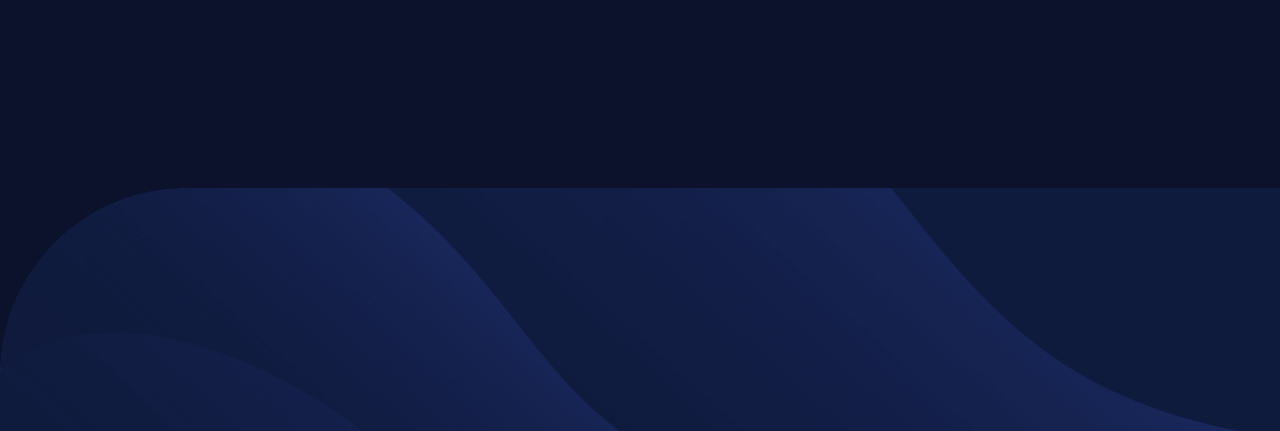
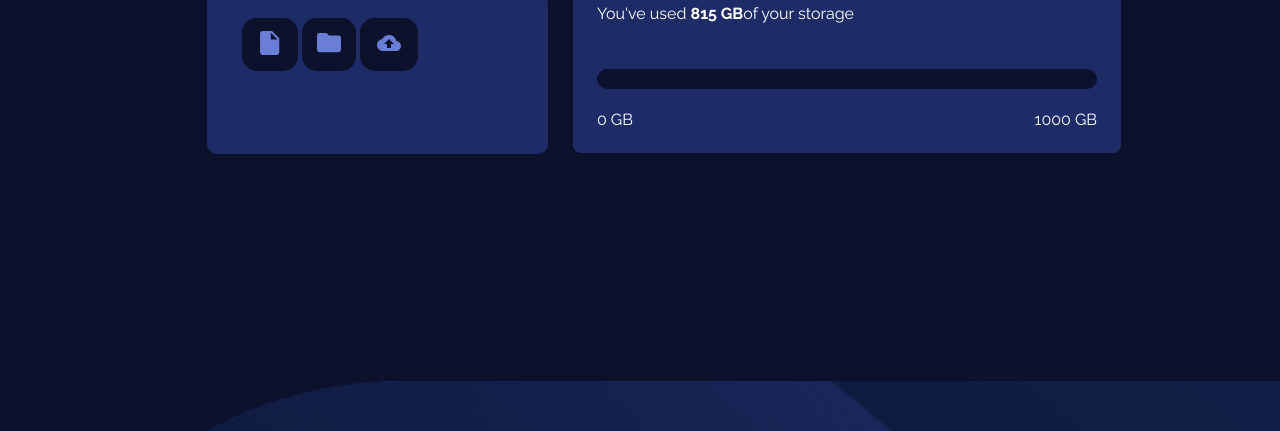
Before and after one commit to ironhide554/Data-Storage-Viewer, a plain HTML site: page index.html in a window 1280 px wide. Shown: the part 369-800 px from the top of the page. Drawn offline with Linux system fonts and the light colour scheme.

Commit message:
Created data viewer

```diff
--- a/index.html
+++ b/index.html
@@ -1,11 +1,13 @@
 <!DOCTYPE html>
 <html lang="en">
+
 <head>
     <meta charset="UTF-8">
     <meta name="viewport" content="width=device-width, initial-scale=1.0">
     <title> Fylo Data Storage Component</title>
     <link rel="stylesheet" href="styles.css">
 </head>
+
 <body>
     <div class="container">
         <div class="logo">
@@ -13,14 +15,31 @@
                 <img src="Images/logo.svg" alt="Logo">
             </span>
             <div class="icons">
-                <img src="Images/icon-document.svg" alt="Doc" class="doc">
-                <img src="Images/icon-folder.svg" alt="Folder" class="folder">
-                <img src="Images/icon-upload.svg" alt="Upload" class="upload">
+                <button><img src="Images/icon-document.svg" alt="Doc" class="doc"></button>
+                <button><img src="Images/icon-folder.svg" alt="Folder" class="folder"></button>
+                <button><img src="Images/icon-upload.svg" alt="Upload" class="upload"></button>
+
             </div>
         </div>
-        <div class="storage"></div>
+    </div>
+    <div class="storage">
+        <div class="details">
+            <span>185</span> GB left
+        </div>
+        <section class="details-container">
+            <p>You've used <b>815 GB</b>of your storage</p>
+            <div class="range">
+                <div class="range-indicator">
+                    <div class="range-point"></div>
+                </div>
+            </div>
+            <div class="details-range">
+                <span>0 GB</span>
+                <span>1000 GB</span>
+            </div>
+        </section>
     </div>
 
+</body>
 
-</body>
 </html>
--- a/styles.css
+++ b/styles.css
@@ -1,3 +1,11 @@
+
+@import url('https://fonts.googleapis.com/css2?family=Raleway:wght@400;700&display=swap');
+
+html{
+    font-family: 'Raleway', sans-serif;
+}
+
+
 *{
     margin: 0;
     padding: 0;
@@ -20,13 +28,17 @@ body{
     display: flex;
     flex-direction: row;
     justify-content: center;
-    align-content: center;
+    min-height: 100vh;
+    align-items: center;
+    gap: 25px;
+
+
 }
 
 .container{
     background-color: var(--dark-blue);
     width: 271px;
-    height: 110px;
+    height: 175px;
     padding: 35px;
     border-radius:10px 99px 10px 10px ;
 
@@ -53,3 +65,45 @@ body{
     padding-top: 30px;
 
 }
+
+button{
+    background-color: var(--very-dark-blue);
+    cursor: pointer;
+    border: none;
+    border-radius: 15px;
+}
+
+button :hover{
+    opacity: 0.5;
+
+}
+
+.storage{
+    color: white;
+    width: 500px;
+    height: 140px;
+    border-radius: 10px 10px 10px 10px;
+
+
+}
+.details-container{
+    background-color: var(--dark-blue);
+    border-radius: 8px;
+    display: grid;
+    grid-template-rows: 1fr 1fr;
+    min-height: 125px;
+    padding: 24px;
+    width: 100%;
+}
+
+.details-range{
+    display: flex;
+    justify-content: space-between;
+}
+
+.range{
+    background-color: var(--very-dark-blue);
+    border-radius: 20px;
+    height: 20px;
+    margin: 12px 0;
+}
```
